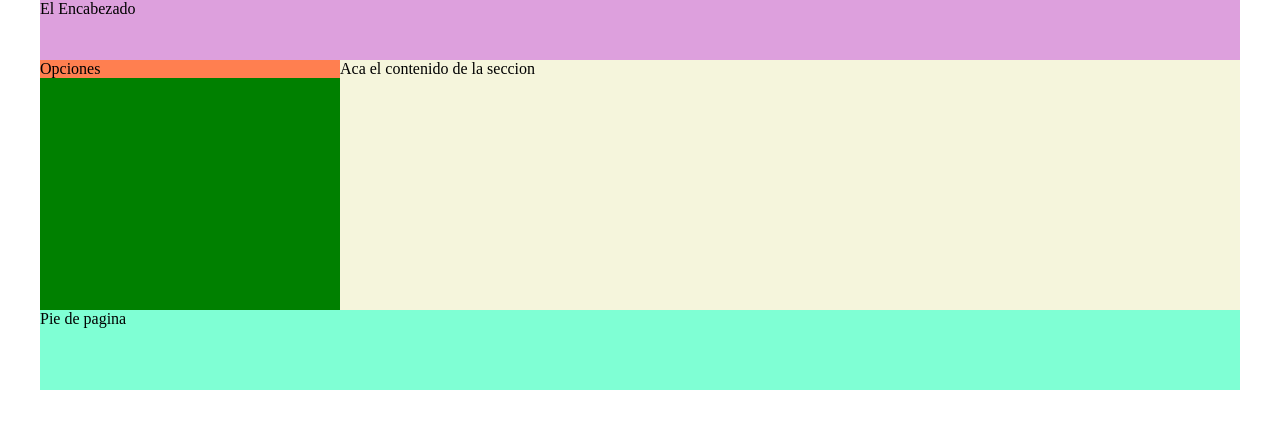
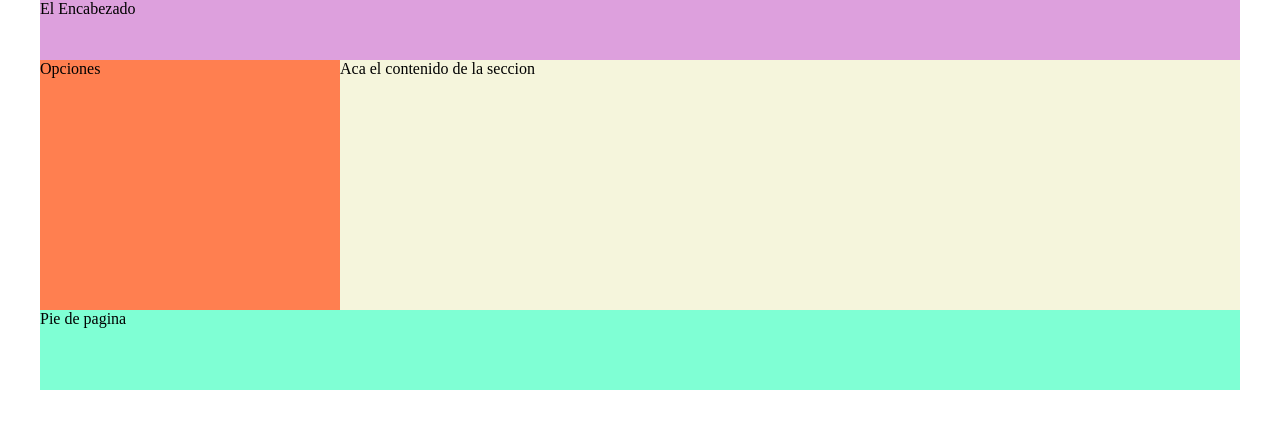
Before and after one commit to Jhosett/ejercicioModeloCajas, a plain HTML site: page index.html in a window 1280 px wide. Drawn offline with Linux system fonts and the light colour scheme.

Commit message:
Estructura con flex

```diff
--- a/css.css
+++ b/css.css
@@ -10,13 +10,13 @@ header{
 
 section{
     background-color: green;
-    overflow: hidden;
+    display: flex;
+    /*flex-direction: column;*/
 }
 
 nav{
     width: 25%;
     background-color: coral;
-    float: left;
 }
 
 footer{
@@ -28,7 +28,6 @@ article{
     width: 75%;
     height: 250px;
     background-color: beige;
-    float: left;
 }
 
 #container{
```
